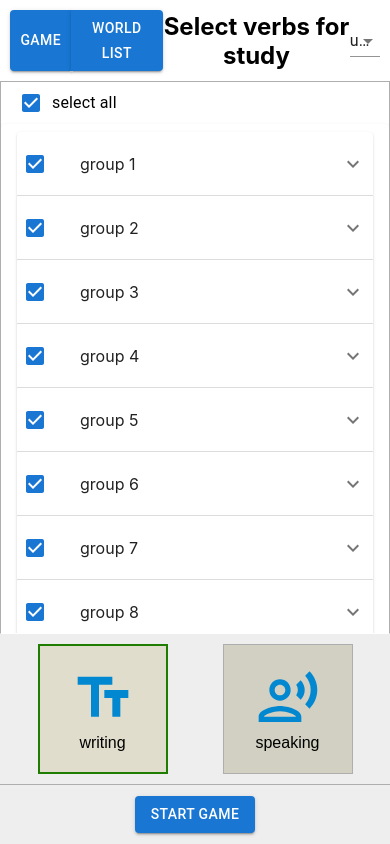
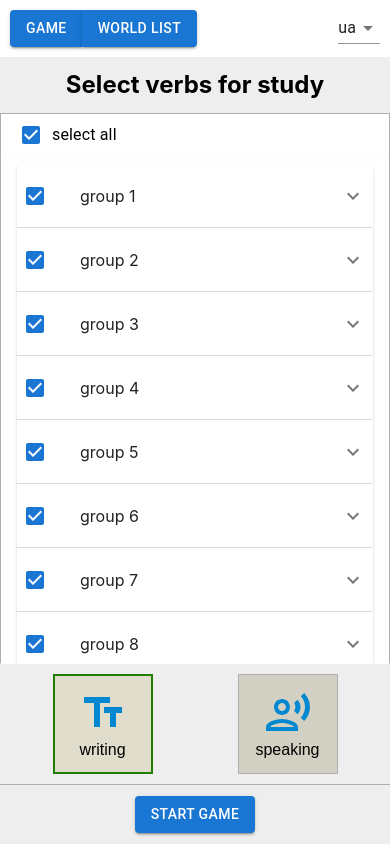
Before and after one commit to artem-tsys/verbs-game, a React app: page / in a window 390 px wide. Built offline with nearby package versions, Linux system fonts and the light colour scheme; the HTML template or start-up script is replaced by a standard one.

Commit message:
fix mobile styles

```diff
--- a/src/components/header/header.jsx
+++ b/src/components/header/header.jsx
@@ -3,7 +3,7 @@ import {useLocation, useNavigate} from 'react-router-dom';
 import styles from './header.module.scss';
 import {Language} from '../language/language';
 
-export const Header = ({ title }) => {
+export const Header = () => {
   const {pathname} = useLocation();
   const navigate = useNavigate();
 
@@ -24,9 +24,6 @@ export const Header = ({ title }) => {
         World List
       </Button>
     </ButtonGroup>
-    { title && <h2 className={styles.title}>
-      {title}
-    </h2>}
     <Language/>
   </header>
 }
--- a/src/components/header/header.module.scss
+++ b/src/components/header/header.module.scss
@@ -13,9 +13,3 @@
     grid-column: 1/3;
   }
 }
-
-.title {
-  text-align: center;
-  padding: 0;
-  margin: 0;
-}
--- a/src/components/mode/mode.module.scss
+++ b/src/components/mode/mode.module.scss
@@ -17,7 +17,7 @@
   flex-direction: column;
   justify-content: center;
   align-items: center;
-  min-width: 130px;
+  min-width: 100px;
   border: 1px solid #aeaeae;
   background: rgb(210, 208, 194);
   aspect-ratio: 1;
@@ -38,7 +38,7 @@
 }
 
 .icon {
-  font-size: 64px;
+  font-size: 48px;
   line-height: 0.8em;
   @include brackpoints.tablet {
     font-size: 122px;
--- a/src/pages/home/Home.js
+++ b/src/pages/home/Home.js
@@ -55,7 +55,8 @@ export const Home = () => {
   }, [learningIds])
 
   return <div className={styles.container} >
-    <Header title='Select verbs for study' />
+    <Header />
+    <h2 className={styles.title}>Select verbs for study</h2>
     <div className={styles.verbs} >
       <Verbs
         selected={selected}
--- a/src/pages/home/home.module.scss
+++ b/src/pages/home/home.module.scss
@@ -4,16 +4,38 @@ $border-color: #aeaeae;
 .container {
   display: grid;
   grid-template-columns: 1fr;
-  grid-template-rows: auto 1fr auto 60px;
+  grid-template-rows: auto auto 1fr auto 60px;
   width: 100%;
   height: calc(100vh - env(safe-area-inset-top));
+  grid-template-areas: 'header'
+  'title'
+  'verbs'
+  'mode'
+  'footer';
+
   @include brackpoints.tablet {
     grid-template-columns: 30% 1fr;
     grid-template-rows: initial;
+    grid-template-areas: 'header header'
+    'verbs title'
+  'verbs mode'
+  'footer footer';
   }
 };
 
-.verbs{
+.title {
+  grid-area: title;
+  text-align: center;
+  line-height: 1.5;
+  padding: 0;
+  margin: 10px auto;
+  @include brackpoints.tablet {
+    margin: 20px auto;
+  }
+}
+
+.verbs {
+  grid-area: verbs;
   display: inline-block;
   overflow-y: auto;
   overflow-x: hidden;
@@ -24,6 +46,7 @@ $border-color: #aeaeae;
 }
 
 .footer {
+  grid-area: footer;
   display: flex;
   justify-content: center;
   align-items: center;
--- a/src/pages/wordList/wordList.jsx
+++ b/src/pages/wordList/wordList.jsx
@@ -13,7 +13,7 @@ const Word = ({ word, types, language, isShowTranslate }) => {
       types.map(type => {
         const key = type === 'translate' ? language : type;
         const value = type === 'translate' && !isShowTranslate ? '***' : word[key];
-        return <TableCell>{value}</TableCell>
+        return <TableCell classes={{root: styles.td}}>{value}</TableCell>
       })
     }
   </TableRow>
--- a/src/pages/wordList/worldList.module.scss
+++ b/src/pages/wordList/worldList.module.scss
@@ -1,26 +1,38 @@
+@use '../../styles/breakpoints.module.scss' as brackpoints;
+
 .container {
+  display: flex;
+  flex-direction: column;
   position: relative;
-  overflow: auto;
   height: calc(100vh - env(safe-area-inset-top));
 }
 
 .list {
+  width: 100%;
   max-width: 600px;
   margin: 20px auto;
+  overflow: auto;
   border: 1px solid #aeaeae;
 }
 
 .thead {
   position: sticky;
-  top: 50px;
+  top: 0;
   background: #ffffff;
 }
 
 .th {
   font-weight: 600;
+  @include brackpoints.mobile {
+    padding: 0 8px!important;
+  }
 }
 
 .td {
   display: flex;
   align-items: center;
+  @include brackpoints.mobile {
+    padding: 12px 5px!important;
+    font-size: 14px!important;
+  }
 }
```
